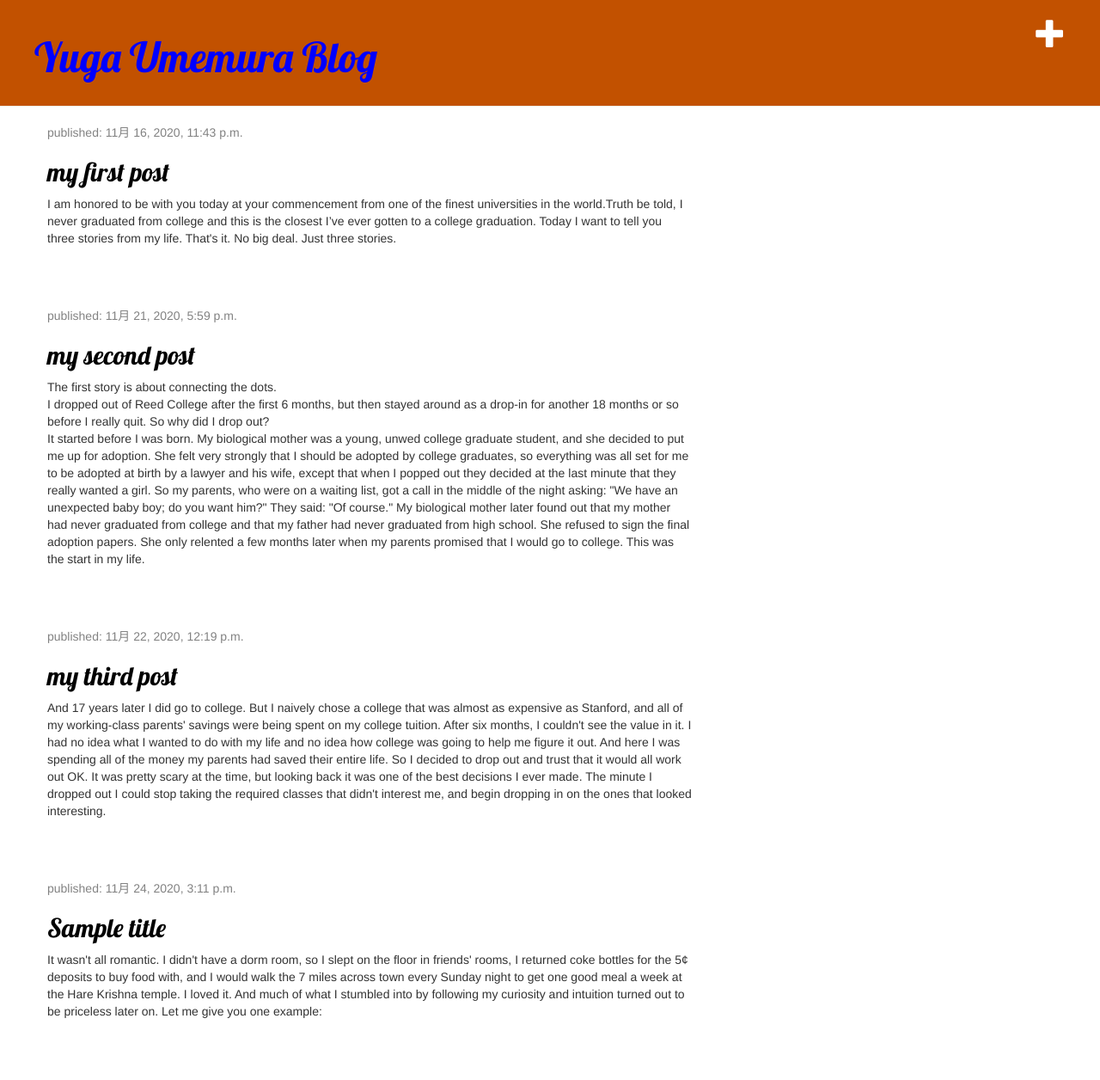
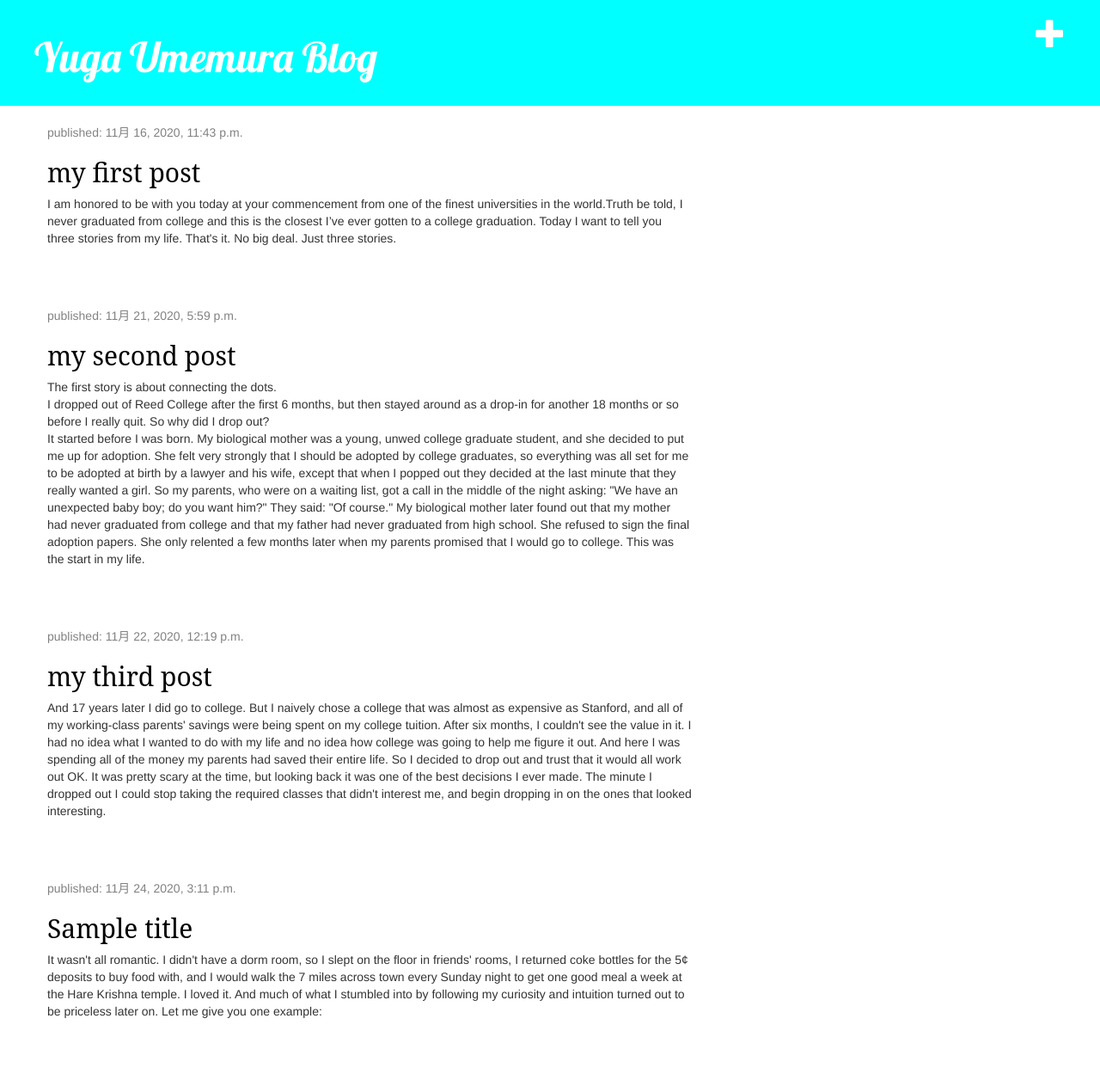
Before and after one commit to yuga-umemura/my-first-blog, a Django app: page / in a window 1280 px wide. Shown: the whole page at 86% size. Run offline with Django 3.2, Linux system fonts and the light colour scheme; data comes from the database, SQL or seed files in the repository; some libraries are stand-ins or nearby versions.

Commit message:
css changed

```diff
--- a/blog/static/css/blog.css
+++ b/blog/static/css/blog.css
@@ -1,16 +1,21 @@
-h1 a, h2 a {
-    color: #C25100;
+h1 a {
+    color: #ffffff;
     font-family: 'Lobster'
 }
 
+h2 a {
+    color: #00ffff;
+    font-family: 'serif'
+}
+
 .page-header {
-    background-color: #C25100;
+    background-color: #00ffff;
     margin-top: 0;
     padding: 20px 20px 20px 40px;
 }
 
 .page-header h1, .page-header h1 a, .page-header h1 a:visited, .page-header h1 a:active {
-    color: #0000ff;
+    color: #ffffff;
     font-size: 36pt;
     text-decoration: none;
 }
```
